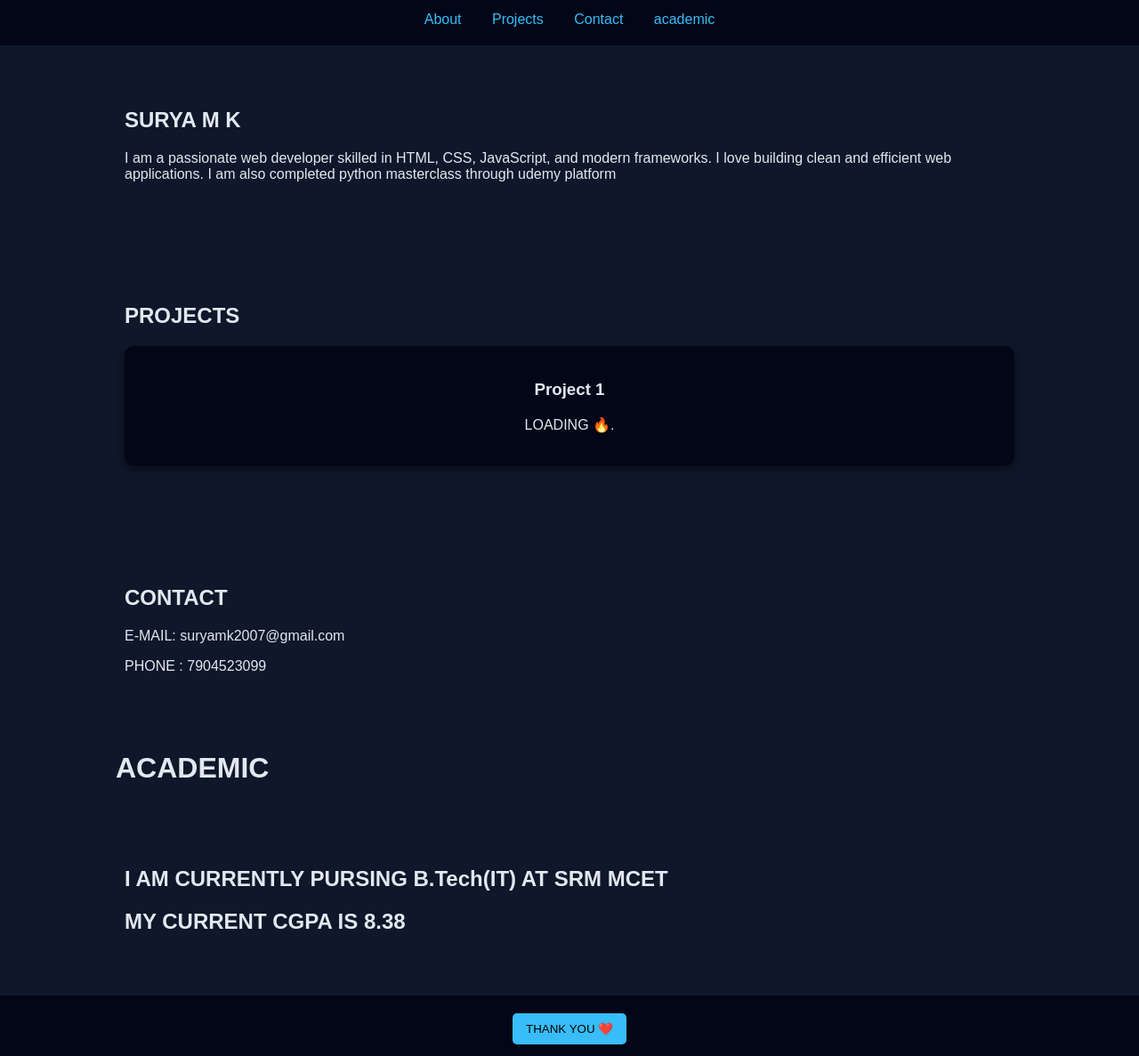
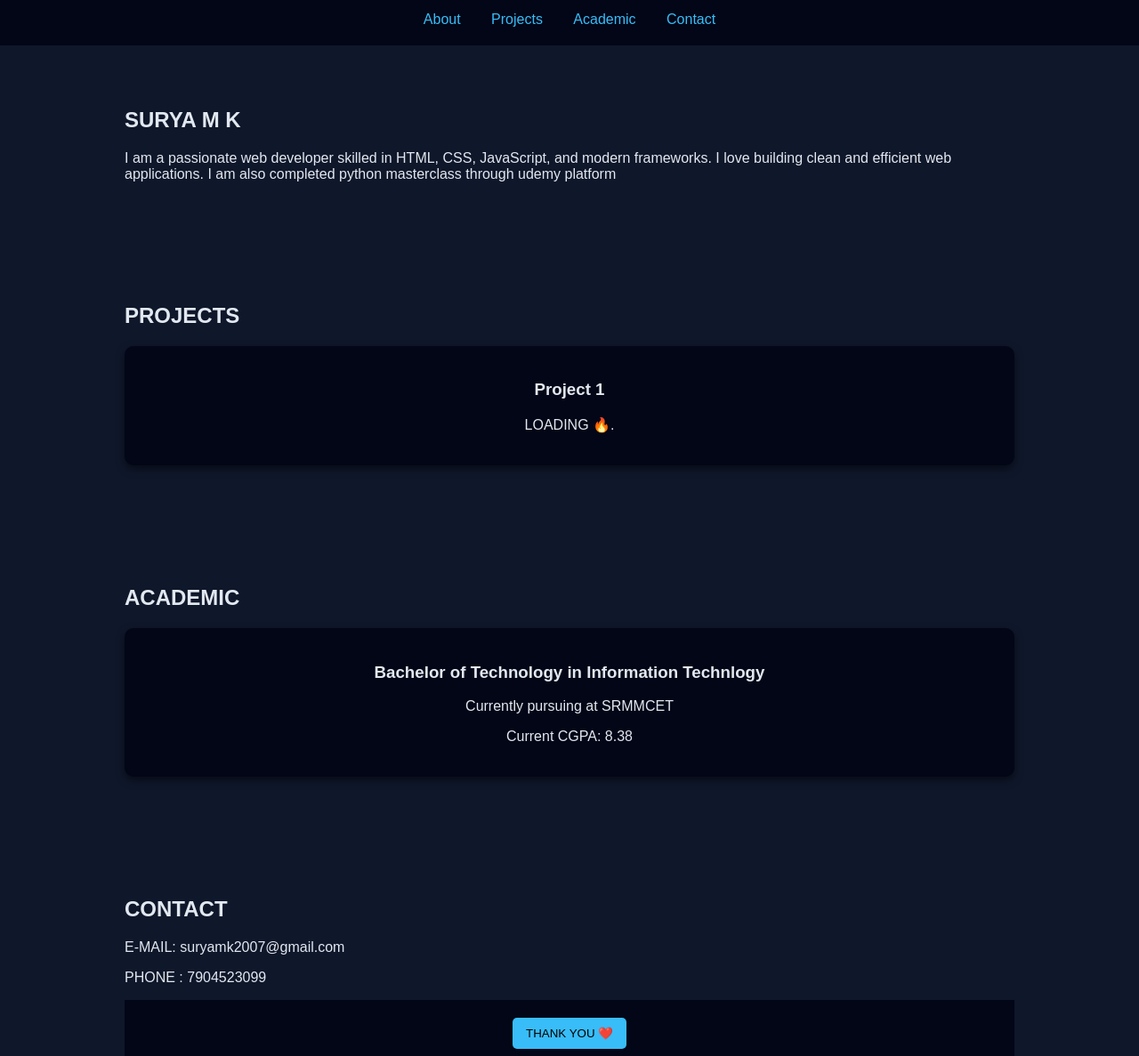
Before and after one commit to suryapersonal2007-web/wepages, a plain HTML site: page index.html in a window 1280 px wide. Shown: the part 102-1289 px from the top of the page at 89% size. Drawn offline with Linux system fonts and the light colour scheme.

Commit message:
academic detials

```diff
--- a/index.html
+++ b/index.html
@@ -97,8 +97,8 @@
     <nav>
       <a href="#about">About</a>
       <a href="#projects">Projects</a>
+      <a href="#academic">Academic</a>
       <a href="#contact">Contact</a>
-      <a href="#academic"> academic </a>
     </nav>
   </header>
 
@@ -116,16 +116,20 @@
 
   </section>
 
+  <section id="academic">
+    <h2>ACADEMIC</h2>
+    <div class="card">
+      <h3>Bachelor of Technology in Information Technlogy</h3>
+      <p>Currently pursuing at SRMMCET</p>
+      <p>Current CGPA: 8.38</p>
+    </div>
+  </section>
+
   <section id="contact">
     <h2>CONTACT</h2>
     <p>E-MAIL: suryamk2007@gmail.com</p>
     <p> PHONE : 7904523099 </p>
-  </section>
-      <h1 style="text-align: left; margin-left: 130px;"> ACADEMIC </h1>
-  <section id ="academic">
-    <h2> I AM CURRENTLY PURSING B.Tech(IT) AT SRM MCET </h2>
-    <h2> MY CURRENT CGPA IS 8.38</h2>
-  </section>
+
   <footer >
         <button style="text-align: center;"onclick="alert('THANKS FOR VISITING MY WEB SITE!')">THANK YOU ❤️</button>
 
```
